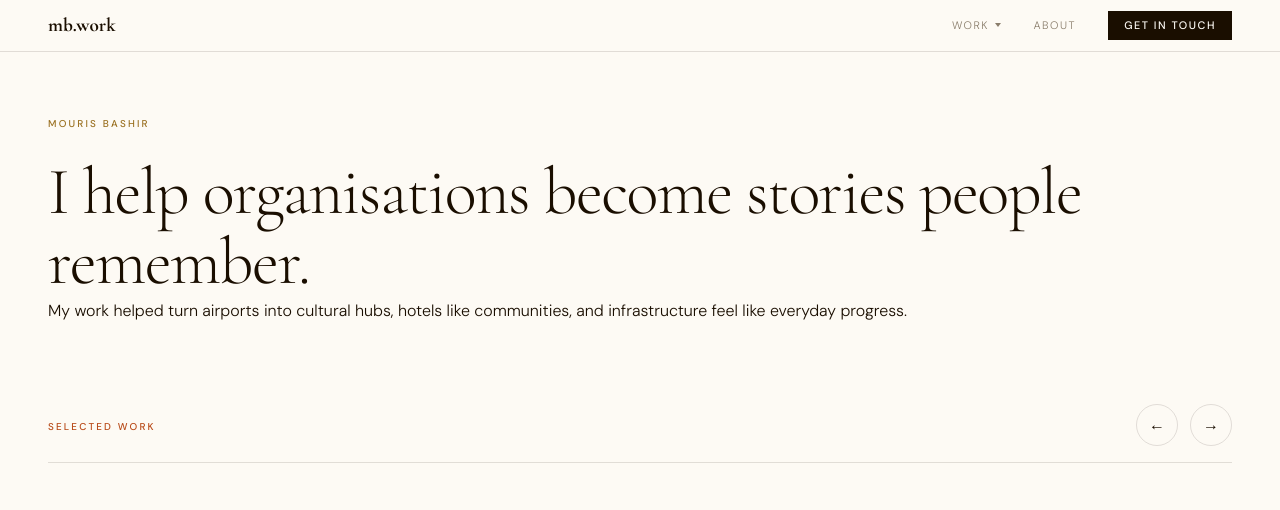
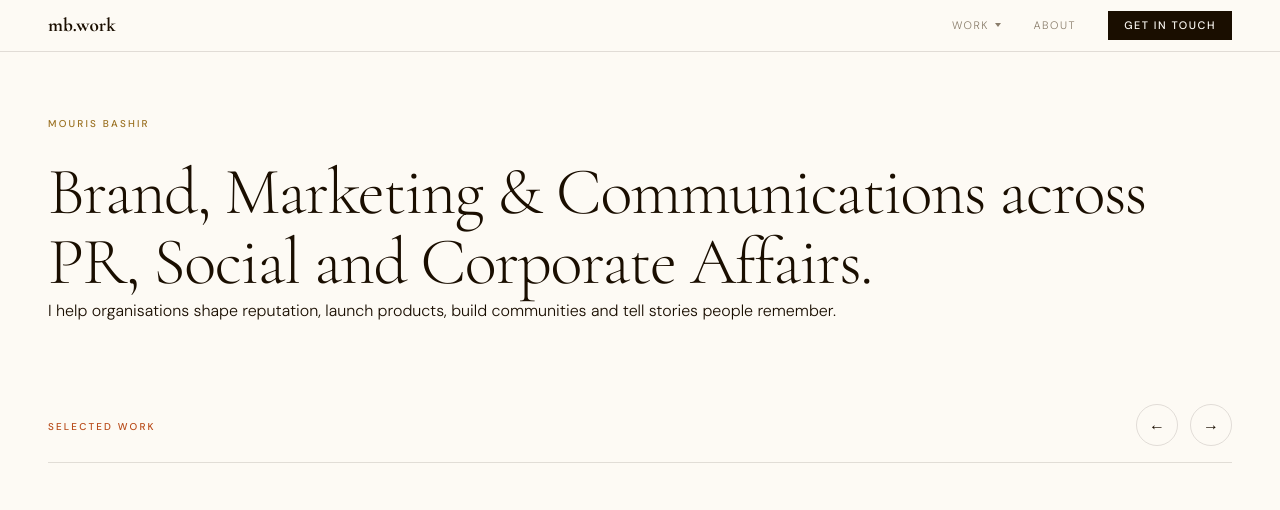
Before and after one commit to momomaddy/mbwork.io, a plain HTML site: page index.html in a window 1280 px wide. Shown: the top 510 px of the page. Drawn offline with nearby package versions, Linux system fonts and the light colour scheme.

Commit message:
Update index.html

```diff
--- a/index.html
+++ b/index.html
@@ -290,8 +290,8 @@
     <div>
       <div class="hero-issue">Mouris Bashir</div>
       <h1 class="hero-name">
-       I help organisations become stories people remember.
-          </h1><p>My work helped turn airports into cultural hubs, hotels like communities, and infrastructure feel like everyday progress.</p>
+       Brand, Marketing & Communications across PR, Social and Corporate Affairs.
+          </h1><p>I help organisations shape reputation, launch products, build communities and tell stories people remember.</p>
       </h1>
     </div>
   </div>
```
